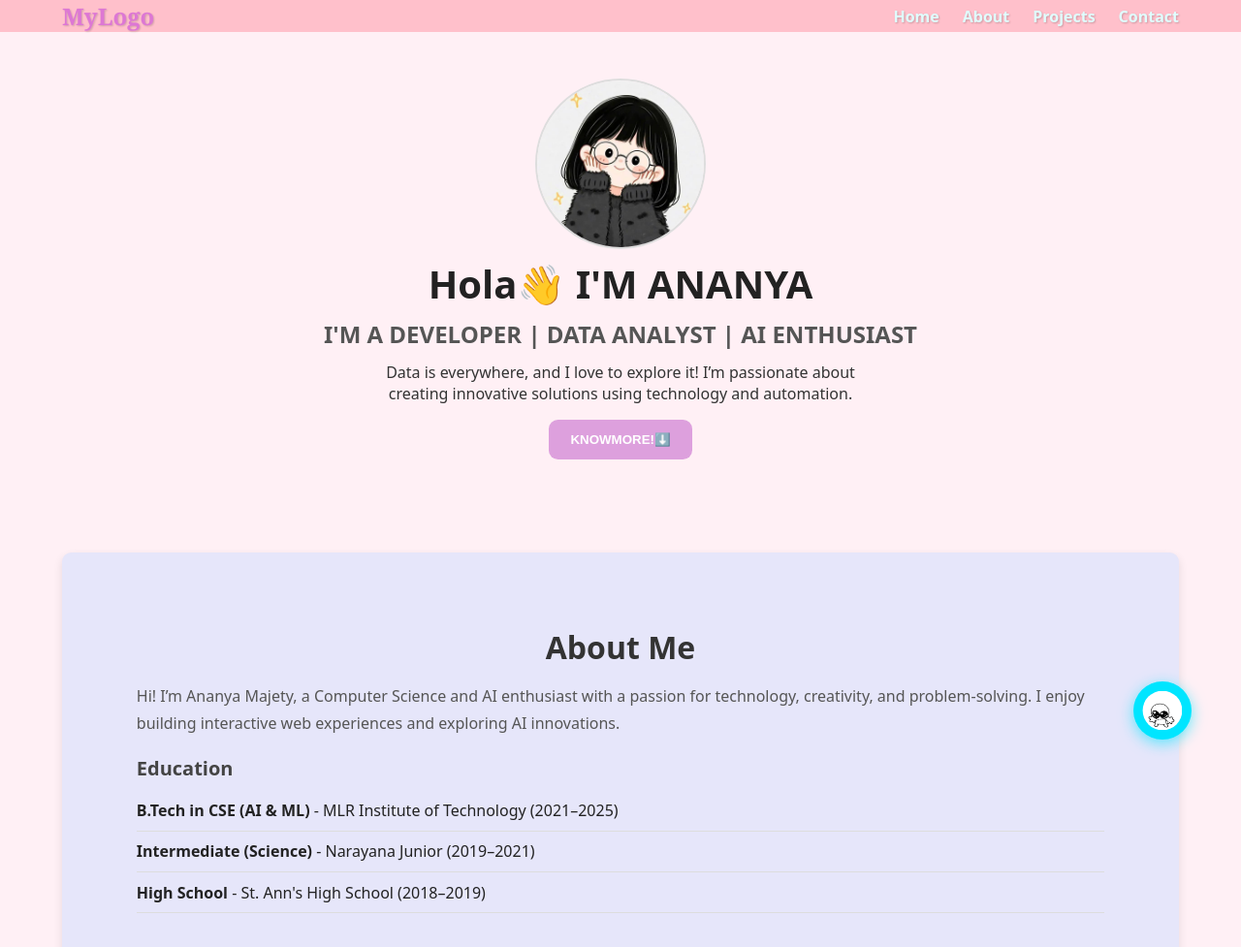
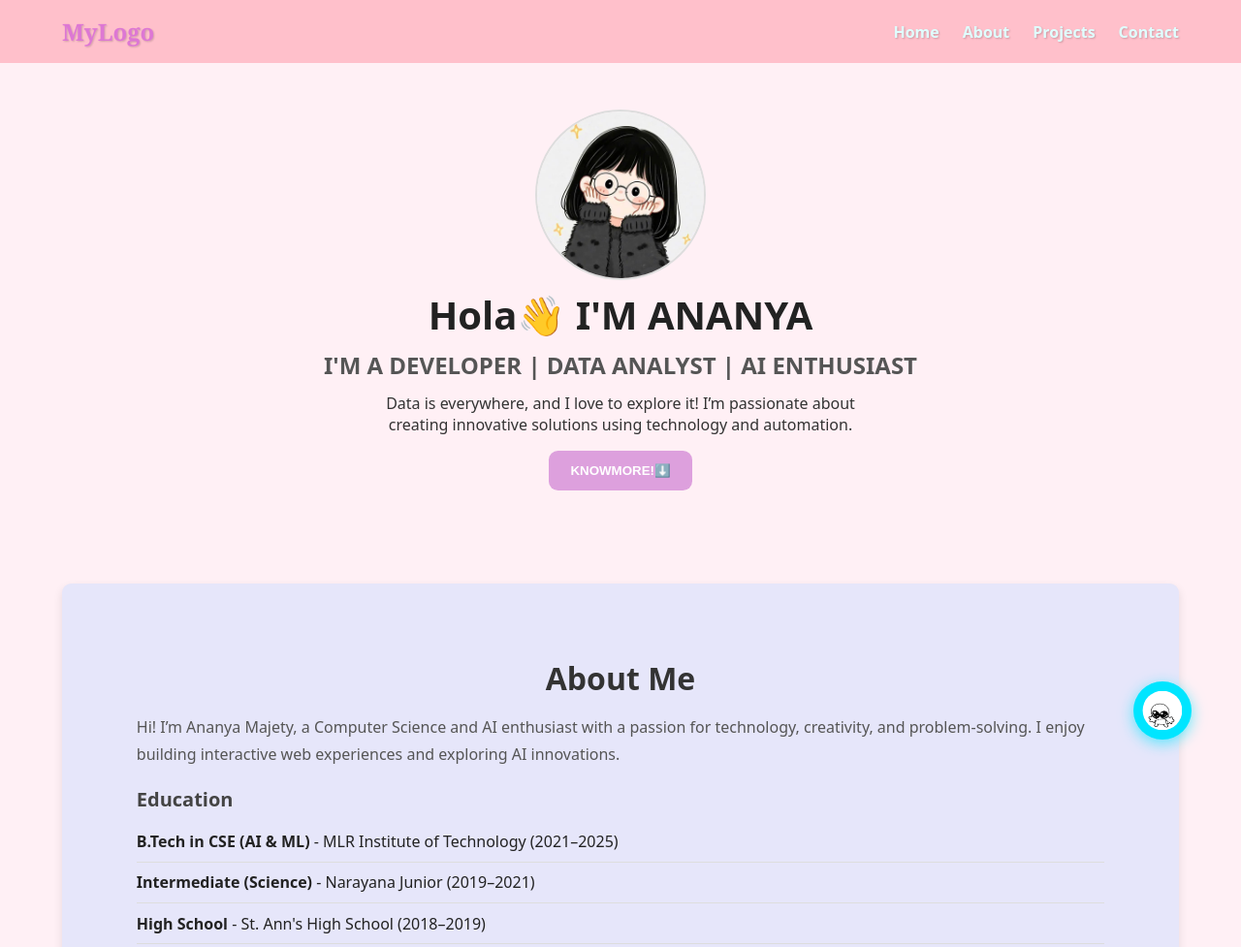
Before and after one commit to ananyamajety/Mine, a plain HTML site: page index.html in a window 1280 px wide. Shown: the top 977 px of the page at 97% size. Drawn offline with Linux system fonts and the light colour scheme.

Commit message:
Update style.css

```diff
--- a/style.css
+++ b/style.css
@@ -40,7 +40,7 @@ body {
 
 /* ---------- Navbar ---------- */
 .navbar {
-  position: relative;
+  position: sticky;
   top: 0;
   z-index: 1000;
   background-color: pink;
@@ -48,7 +48,7 @@ body {
   display: flex;
   justify-content: space-between;
   align-items: center;
-  padding: 0 5%;
+  padding: 1rem 5%;
   width: 100%;
 }
 
```
